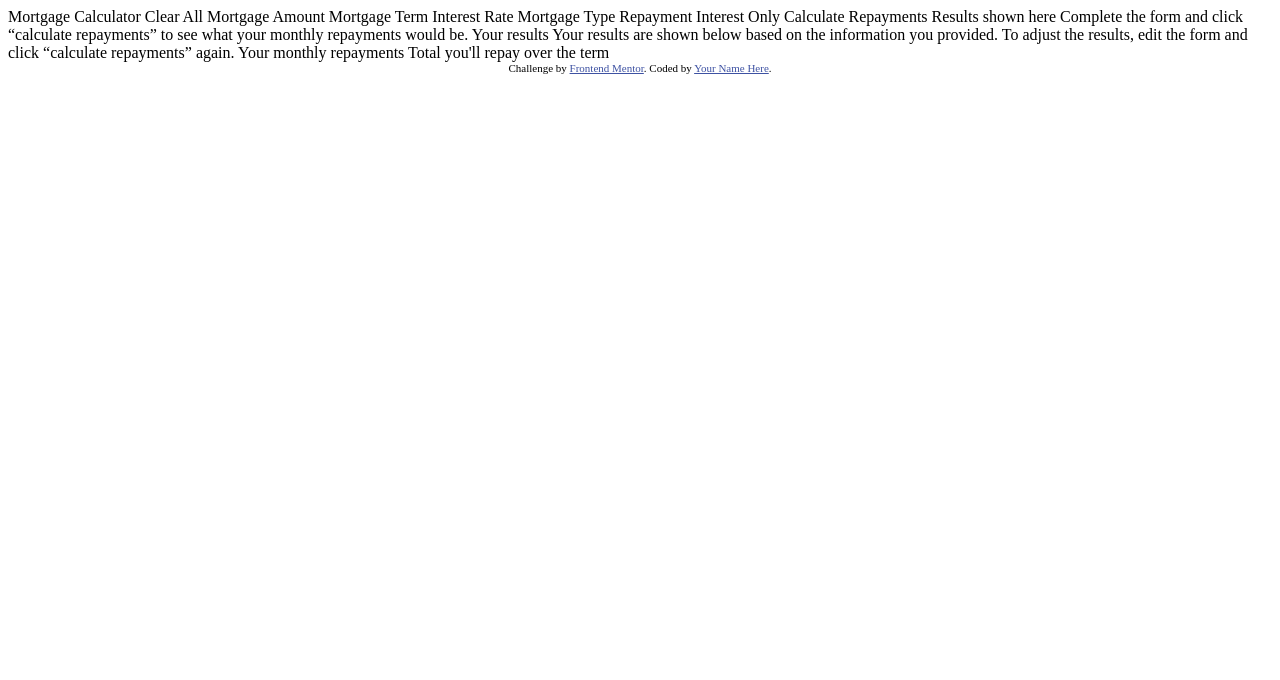
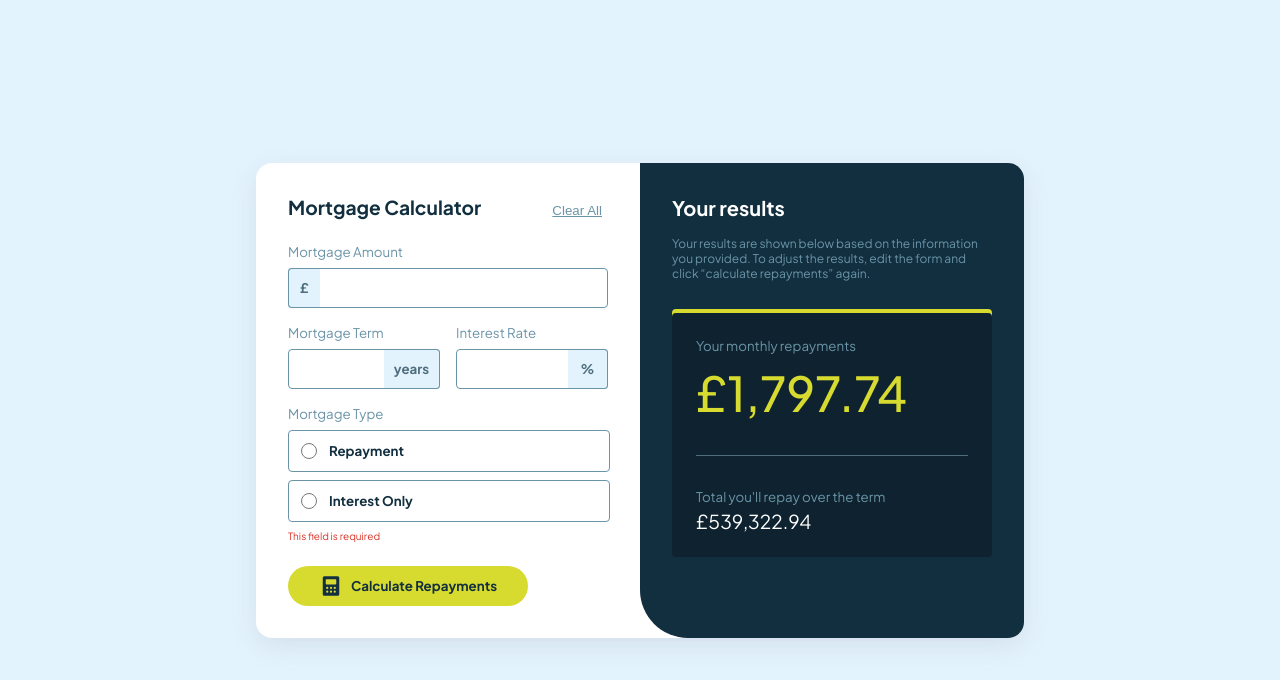
Before and after one commit to danikmartyniuk/mortgage-repayment-calculator-main, a plain HTML site: page index.html in a window 1280 px wide. Drawn offline with Linux system fonts and the light colour scheme.

Commit message:
Added html and styles for mortgage calculator for Desktop

```diff
--- a/index.html
+++ b/index.html
@@ -2,60 +2,119 @@
 <html lang="en">
 <head>
     <meta charset="UTF-8">
-  <meta name="viewport" content="width=device-width, initial-scale=1.0"> <!-- displays site properly based on user's device -->
+    <meta name="viewport" content="width=device-width, initial-scale=1.0">
+    <!-- displays site properly based on user's device -->
 
     <link rel="icon" type="image/png" sizes="32x32" href="./assets/images/favicon-32x32.png">
+
+    <link rel="preconnect" href="https://fonts.googleapis.com">
+    <link rel="preconnect" href="https://fonts.gstatic.com" crossorigin>
+    <link href="https://fonts.googleapis.com/css2?family=Fraunces:ital,opsz,wght@0,9..144,100..900;1,9..144,100..900&family=Montserrat:ital,wght@0,100..900;1,100..900&family=Outfit:wght@100..900&family=Plus+Jakarta+Sans:ital,wght@0,200..800;1,200..800&display=swap"
+          rel="stylesheet">
+
+    <link rel="stylesheet" href="styles.css">
 
     <title>Frontend Mentor | Mortgage repayment calculator</title>
 
     <!-- Feel free to remove these styles or customise in your own stylesheet 👍 -->
     <style>
-    .attribution { font-size: 11px; text-align: center; }
-    .attribution a { color: hsl(228, 45%, 44%); }
+        .attribution {
+            font-size: 11px;
+            text-align: center;
+        }
+
+        .attribution a {
+            color: hsl(228, 45%, 44%);
+        }
     </style>
 </head>
 <body>
+<div class="container">
+    <div class="calc_container">
+        <form class="calc_content">
 
-  Mortgage Calculator
-  Clear All
+            <div class="calc_header">
+                <h2 class="calc_title">Mortgage Calculator</h2>
+                <button type="reset" class="clear_button">Clear All</button>
+            </div>
 
-  Mortgage Amount
+            <div class="config_container">
+                <div class="mortgage_amount_container">
+                    <label class="field_label" for="mortgage_amount">Mortgage Amount</label>
+                    <div class="input_container">
+                        <input class="field_input" type="number" id="mortgage_amount" name="mortgage_amount" min="0" required>
+                        <span class="field_icon">£</span>
+                    </div>
+                </div>
 
-  Mortgage Term
+                <div class="term_rate_container">
+                    <div class="term_rate_input_container">
+                        <label class="field_label" for="mortgage_term">Mortgage Term</label>
+                        <div class="input_container">
+                            <input class="field_input half_input" type="number" id="mortgage_term" name="mortgage_term" min="0" step="1" required>
+                            <span class="field_icon right">years</span>
+                        </div>
+                    </div>
 
-  Interest Rate
+                    <div class="term_rate_input_container">
+                        <label class="field_label" for="interest_rate">Interest Rate</label>
+                        <div class="input_container">
+                            <input class="field_input half_input input_right" type="number" id="interest_rate" name="interest_rate" min="0" step="0.01" required>
+                            <span class="field_icon right prc">%</span>
+                        </div>
+                    </div>
+                </div>
 
-  Mortgage Type
-  Repayment
-  Interest Only
+                <div class="mortgage_type_container">
+                    <p class="field_label">Mortgage Type</p>
+                    <fieldset class="mortgage_type_fieldset" id="mortgage_type" aria-required="true">
+                        <div class="radio_input">
+                            <input type="radio" id="repayment" name="mortgage_type" value="Repayment">
+                            <label class="radio_label" for="repayment">Repayment</label>
+                        </div>
+                        <div class="radio_input">
+                            <input type="radio" id="interest" name="mortgage_type" value="Interest Only">
+                            <label class="radio_label" for="interest">Interest Only</label><br>
+                        </div>
+                    </fieldset>
+                </div>
+            </div>
 
+            <button class="calc_button">
+                <svg xmlns="http://www.w3.org/2000/svg" width="24" height="24" fill="none" viewBox="0 0 24 24"><path fill="#133041" d="M18.75 2.25H5.25a1.5 1.5 0 0 0-1.5 1.5v16.5a1.5 1.5 0 0 0 1.5 1.5h13.5a1.5 1.5 0 0 0 1.5-1.5V3.75a1.5 1.5 0 0 0-1.5-1.5Zm-10.5 16.5a1.125 1.125 0 1 1 0-2.25 1.125 1.125 0 0 1 0 2.25Zm0-3.75a1.125 1.125 0 1 1 0-2.25 1.125 1.125 0 0 1 0 2.25ZM12 18.75a1.125 1.125 0 1 1 0-2.25 1.125 1.125 0 0 1 0 2.25ZM12 15a1.125 1.125 0 1 1 0-2.25A1.125 1.125 0 0 1 12 15Zm3.75 3.75a1.125 1.125 0 1 1 0-2.25 1.125 1.125 0 0 1 0 2.25Zm0-3.75a1.125 1.125 0 1 1 0-2.25 1.125 1.125 0 0 1 0 2.25Zm1.5-5.25a.75.75 0 0 1-.75.75h-9a.75.75 0 0 1-.75-.75V6a.75.75 0 0 1 .75-.75h9a.75.75 0 0 1 .75.75v3.75Z"/></svg>
                 Calculate Repayments
+            </button>
 
-  <!-- Empty results start -->
-
-  Results shown here
-
-  Complete the form and click “calculate repayments” to see what
-  your monthly repayments would be.
-
-  <!-- Empty results end -->
-
-  <!-- Completed results start -->
-
-  Your results
-
-  Your results are shown below based on the information you provided.
-  To adjust the results, edit the form and click “calculate repayments” again.
-
-  Your monthly repayments
-
-  Total you'll repay over the term
-
-  <!-- Completed results end -->
-
-  <div class="attribution">
-    Challenge by <a href="https://www.frontendmentor.io?ref=challenge">Frontend Mentor</a>.
-    Coded by <a href="#">Your Name Here</a>.
+        </form>
+    </div>
+    <div class="result_container">
+        <div class="no_result_content">
+            <img src="assets/images/illustration-empty.svg" alt="zero mortgage calculator">
+            <h2 class="result_title">Results shown here</h2>
+            <p class="result_text">
+                Complete the form and click “calculate repayments” to see what your monthly repayments would be.
+            </p>
+        </div>
+        <div class="result_content">
+            <div class="result_heading_container">
+                <h2 class="result_title">Your results</h2>
+                <p class="result_text complete_result_text">
+                    Your results are shown below based on the information you provided. To adjust the results, edit the form and click “calculate repayments” again.
+                </p>
+            </div>
+            <div class="repayments_container">
+                <div class="monthly_repayments_container">
+                    <p class="field_label">Your monthly repayments</p>
+                    <p class="monthly_repayments_amount">£1,797.74</p>
+                </div>
+                <hr>
+                <div class="total_repayments_container">
+                    <p class="field_label">Total you'll repay over the term</p>
+                    <p class="total_repayments_amount">£539,322.94</p>
+                </div>
+            </div>
+        </div>
+    </div>
 </div>
 </body>
 </html>
--- /dev/null
+++ b/styles.css
@@ -0,0 +1,432 @@
+body {
+    font-family: 'Plus Jakarta Sans', sans-serif;
+    background-color: hsl(202, 86%, 94%);
+    height: 100vh;
+    margin: 0;
+    display: flex;
+    flex-direction: column;
+    justify-content: center;
+    align-items: center;
+}
+
+.container {
+    width: 48rem;
+    display: flex;
+    flex-direction: row;
+    background-color: hsl(0, 0%, 100%);
+    border-radius: 1rem;
+    overflow: hidden;
+    box-shadow: rgba(149, 157, 165, 0.2) 0 8px 24px;
+}
+
+.calc_container {
+    width: 50%;
+    display: flex;
+    flex-direction: column;
+    justify-content: center;
+    align-items: center;
+}
+
+.calc_content {
+    width: 100%;
+    height: 100%;
+    display: flex;
+    flex-direction: column;
+    justify-content: space-between;
+    align-items: flex-start;
+    gap: 1.5rem;
+    padding: 2rem 2rem;
+    box-sizing: border-box;
+}
+
+.calc_header {
+    width: 100%;
+    display: flex;
+    justify-content: space-between;
+    align-items: baseline;
+    flex-direction: row;
+}
+
+.calc_title {
+    font-size: larger;
+    color: hsl(202, 55%, 16%);
+    font-weight: 700;
+    margin: 0;
+}
+
+.clear_button {
+    background-color: transparent;
+    border: none;
+    text-decoration: underline;
+    color: hsl(200, 26%, 54%);
+    cursor: pointer;
+}
+
+.config_container {
+    display: flex;
+    flex-direction: column;
+    justify-content: center;
+    align-items: center;
+    gap: 1rem;
+}
+
+.mortgage_amount_container {
+    width: 100%;
+    display: flex;
+    flex-direction: column;
+    align-items: flex-start;
+    justify-content: space-between;
+    gap: 0.5rem;
+}
+
+.field_label {
+    color: hsl(200, 26%, 54%);
+    width: 100%;
+    font-size: smaller;
+    margin: 0;
+}
+
+.input_container {
+    width: 100%;
+    display: flex;
+    flex-direction: row;
+    align-items: center;
+    justify-content: flex-start;
+    position: relative;
+}
+
+.field_input {
+    width: 100%;
+    height: 2.5rem;
+    box-sizing: border-box;
+    border-radius: 0.25rem;
+    border: 1px solid hsl(200, 26%, 54%);
+    font-family: inherit;
+    padding: 0 0 0 2.75rem;
+    font-weight: 700;
+}
+
+.field_input:user-invalid {
+    border: 1px solid hsl(4, 69%, 50%);
+}
+
+.field_input:user-invalid + .field_icon {
+    border: 1px solid hsl(4, 69%, 50%);
+    background-color: hsl(4, 69%, 50%);
+    color: white;
+}
+
+.mortgage_amount_container:has(.field_input:user-invalid)::after {
+    content: "This field is required";
+    color: hsl(4, 69%, 50%);
+    font-size: x-small;
+    width: 100%;
+}
+
+.term_rate_input_container:has(.field_input:user-invalid)::after {
+    content: "This field is required";
+    color: hsl(4, 69%, 50%);
+    font-size: x-small;
+    width: 100%;
+}
+
+.field_input:hover {
+    cursor: pointer;
+}
+
+.field_input:focus {
+    outline: none;
+    border: 1px solid hsl(61, 70%, 52%);
+}
+
+.field_input:focus + .field_icon {
+    outline: none;
+    border: 1px solid hsl(61, 70%, 52%);
+    background-color: hsl(61, 70%, 52%);
+    color: hsl(202, 55%, 16%);
+}
+
+.field_input::-webkit-outer-spin-button,
+.field_input::-webkit-inner-spin-button {
+    -webkit-appearance: none;
+    margin: 0;
+}
+
+.term_rate_container {
+    width: 100%;
+    display: flex;
+    flex-direction: row;
+    align-items: flex-start;
+    justify-content: space-between;
+    gap: 1rem;
+}
+
+.term_rate_input_container {
+    width: 50%;
+    display: flex;
+    flex-direction: column;
+    align-items: center;
+    justify-content: space-between;
+    gap: 0.5rem;
+}
+
+.half_input {
+    width: 100%;
+    padding: 0 3.5rem 0 0.75rem;
+}
+
+.input_right {
+    padding-right: 2.5rem;
+}
+
+.field_icon {
+    display: flex;
+    justify-content: center;
+    align-items: center;
+    font-weight: bold;
+    font-size: smaller;
+    position: absolute;
+    color: hsl(200, 24%, 40%);
+    height: 2.5rem;
+    width: 2rem;
+    background-color: hsl(202, 86%, 94%);
+    border-radius: 0.25rem 0 0 0.25rem;
+    border: 1px solid hsl(200, 26%, 54%);
+    box-sizing: border-box;
+    border-right: none;
+}
+
+.right {
+    right: 0;
+    border-left: none;
+    border-right: 1px solid hsl(200, 26%, 54%);
+    border-radius: 0 0.25rem 0.25rem 0;
+    width: 3.5rem;
+}
+
+.prc {
+    width: 2.5rem;
+}
+
+.mortgage_type_container {
+    display: flex;
+    flex-direction: column;
+    align-items: flex-start;
+    justify-content: space-between;
+    width: 100%;
+    gap: 0.5rem;
+}
+
+.mortgage_type_fieldset {
+    display: flex;
+    flex-direction: column;
+    align-items: flex-start;
+    justify-content: space-between;
+    width: 100%;
+    gap: 0.5rem;
+    border: none;
+    margin: 0;
+    padding: 0;
+}
+
+.mortgage_type_container:not(:has(input[type=radio]:checked))::after {
+    content: "This field is required";
+    color: hsl(4, 69%, 50%);
+    font-size: x-small;
+    width: 100%;
+}
+
+.radio_input {
+    display: flex;
+    flex-direction: row;
+    align-items: center;
+    justify-content: flex-start;
+    width: 100%;
+    height: 2.5rem;
+    border: 1px solid hsl(200, 26%, 54%);
+    border-radius: 0.25rem;
+}
+
+.radio_input:hover {
+    border: 1px solid hsl(61, 70%, 52%);
+}
+
+input[type=radio] {
+    height: 1rem;
+    width: 1rem;
+    margin: 0 0.75rem;
+}
+
+input[type=radio]:user-invalid {
+    border: 1px solid purple;
+}
+
+input[type=radio]:hover, .radio_label:hover {
+    cursor: pointer;
+}
+
+input[type=radio]:checked {
+    position: relative;
+    appearance: none;
+    height: 1rem;
+    width: 1rem;
+    background-color: white;
+    border-radius: 50%;
+    border: 2px solid hsl(61, 70%, 52%);
+}
+
+input[type=radio]:checked::after {
+    content: "";
+    position: absolute;
+    top: 0.125rem;
+    left: 0.125rem;
+    height: 0.5rem;
+    width: 0.5rem;
+    border-radius: 50%;
+    background-color: hsl(61, 70%, 52%);
+}
+
+.radio_input:has(input[type=radio]:checked) {
+    background-color: hsl(61, 70%, 92%);
+    border: 1px solid hsl(61, 70%, 52%);
+}
+
+.radio_label {
+    height: 100%;
+    display: flex;
+    justify-content: flex-start;
+    align-items: center;
+    font-weight: bold;
+    font-size: smaller;
+    color: hsl(202, 55%, 16%);
+}
+
+.calc_button {
+    display: flex;
+    justify-content: center;
+    align-items: center;
+    flex-direction: row;
+    gap: 0.5rem;
+    background-color: hsl(61, 70%, 52%);
+    border-color: transparent;
+    border-radius: 2.5rem;
+    width: 75%;
+    height: 2.5rem;
+    cursor: pointer;
+    font-family: inherit;
+    font-weight: bold;
+    color: hsl(202, 55%, 16%);
+}
+
+.calc_button:hover {
+    background-color: hsl(61, 70%, 72%);
+    transition: 0.3s;
+}
+
+.result_container {
+    width: 50%;
+    background-color: hsl(202, 55%, 16%);
+    border-radius: 0 0 0 3rem;
+    padding: 2rem 2rem;
+    box-sizing: border-box;
+}
+
+.no_result_content {
+    display: flex;
+    flex-direction: column;
+    align-items: center;
+    justify-content: center;
+    gap: 1rem;
+    height: 100%;
+    display: none;
+}
+
+.no_result_content img {
+    max-height: 8rem;
+    max-width: 8rem;
+}
+
+.result_title {
+    color: white;
+    font-size: 1.25rem;
+    margin: 0;
+}
+
+.result_text {
+    text-align: center;
+    color: hsl(200, 26%, 54%);
+    margin: 0;
+    font-size: 0.75rem;
+}
+
+.result_content {
+    display: flex;
+    flex-direction: column;
+    align-items: flex-start;
+    justify-content: flex-start;
+    height: 100%;
+    gap: 2rem;
+}
+
+.result_heading_container {
+    display: flex;
+    flex-direction: column;
+    align-items: flex-start;
+    justify-content: flex-start;
+    gap: 1rem;
+}
+
+.complete_result_text {
+    text-align: left;
+}
+
+.repayments_container {
+    display: flex;
+    flex-direction: column;
+    align-items: flex-start;
+    justify-content: space-between;
+    padding: 1.5rem 1.5rem;
+    gap: 1.5rem;
+    box-sizing: border-box;
+    background-color: hsl(202, 55%, 12%);
+    width: 100%;
+    border-radius: 0.25rem;
+    box-shadow: 0 -4px hsl(61, 70%, 52%);
+}
+
+hr {
+    appearance: none;
+    width: 100%;
+    height: 1px;
+    border: none;
+    background-color: hsl(200, 24%, 40%);
+}
+
+.monthly_repayments_container {
+    display: flex;
+    flex-direction: column;
+    align-items: flex-start;
+    justify-content: space-between;
+    gap: 0.5rem;
+}
+
+.monthly_repayments_amount {
+    font-size: xxx-large;
+    font-weight: 500;
+    color: hsl(61, 70%, 52%);
+    margin: 0;
+}
+
+.total_repayments_container {
+    display: flex;
+    flex-direction: column;
+    align-items: flex-start;
+    justify-content: space-between;
+    gap: 0.25rem;
+}
+
+.total_repayments_amount {
+    font-size: larger;
+    color: white;
+    margin: 0;
+}
```
Lines whose indentation alone changed are shown as unchanged.
